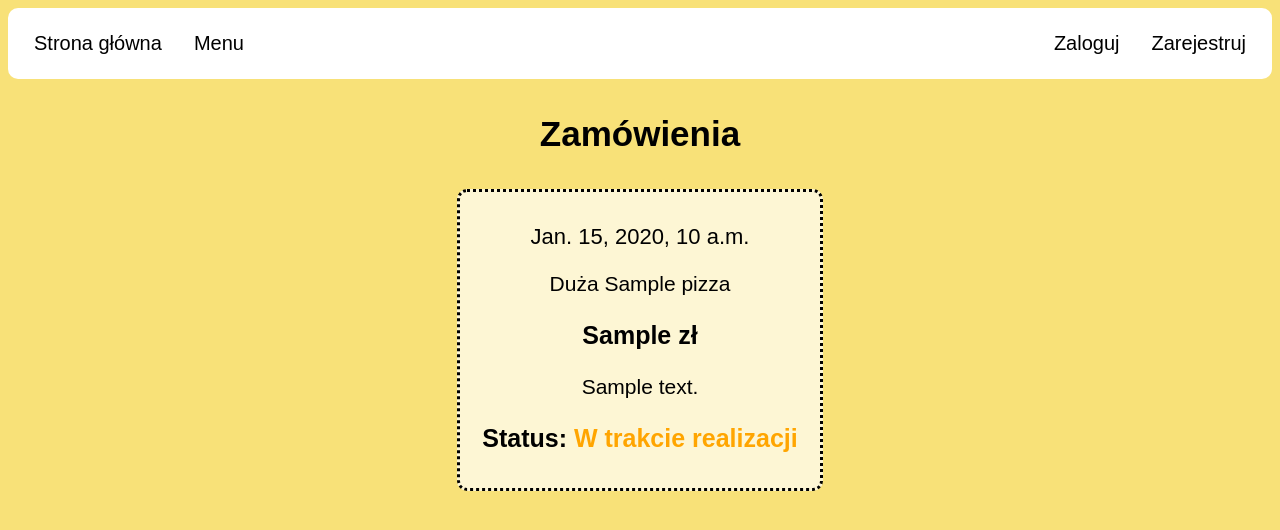
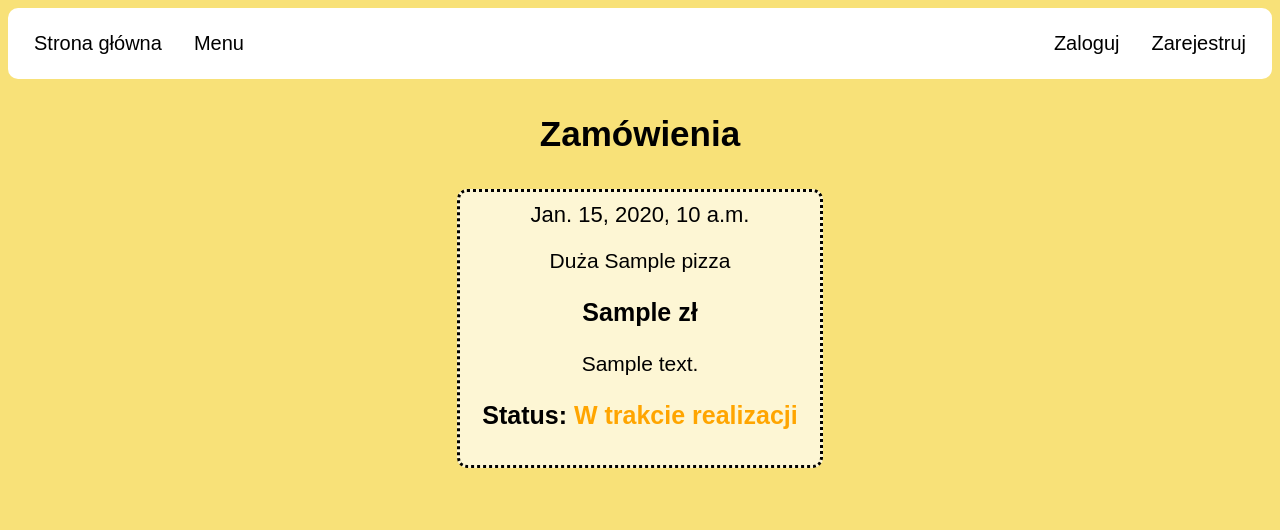
Before and after one commit to artur-mrozek/pizza_site, a Django app: template orders/templates/orders/orders.html in a window 1280 px wide. Shown: the top 530 px of the page. Run offline with Django 3.2, Linux system fonts and the light colour scheme; the template is opened without the code that fills it: most values are stand-ins (such as "Sample title", 1, 10 or a date in 2020).

Commit message:
styling changes

```diff
--- a/orders/templates/orders/orders.html
+++ b/orders/templates/orders/orders.html
@@ -5,7 +5,7 @@
     <p class="orders-header">Zamówienia</p>
     {% for order in orders %}
         <div class="order-container">
-            <p class="order-date">{{ order.0.timestamp }}</p>
+            <div class="order-date">{{ order.0.timestamp }}</div>
             {% for item in order.1 %}
             <p class="order-item">
                 {% if item.size == "M" %}
--- a/orders/templates/orders/staff_panel.html
+++ b/orders/templates/orders/staff_panel.html
@@ -3,7 +3,7 @@
 <div class="staff-panel-container">
     {% for order in orders %}
         <div class="staff-panel-order-container">
-            <p class="order-date">{{ order.0.timestamp }}</p>
+            <div class="order-date">{{ order.0.timestamp }}</div>
             {% for item in order.1 %}
                 <p class="staff-panel-item-container">
                     {% if item.size == "M" %}
```
